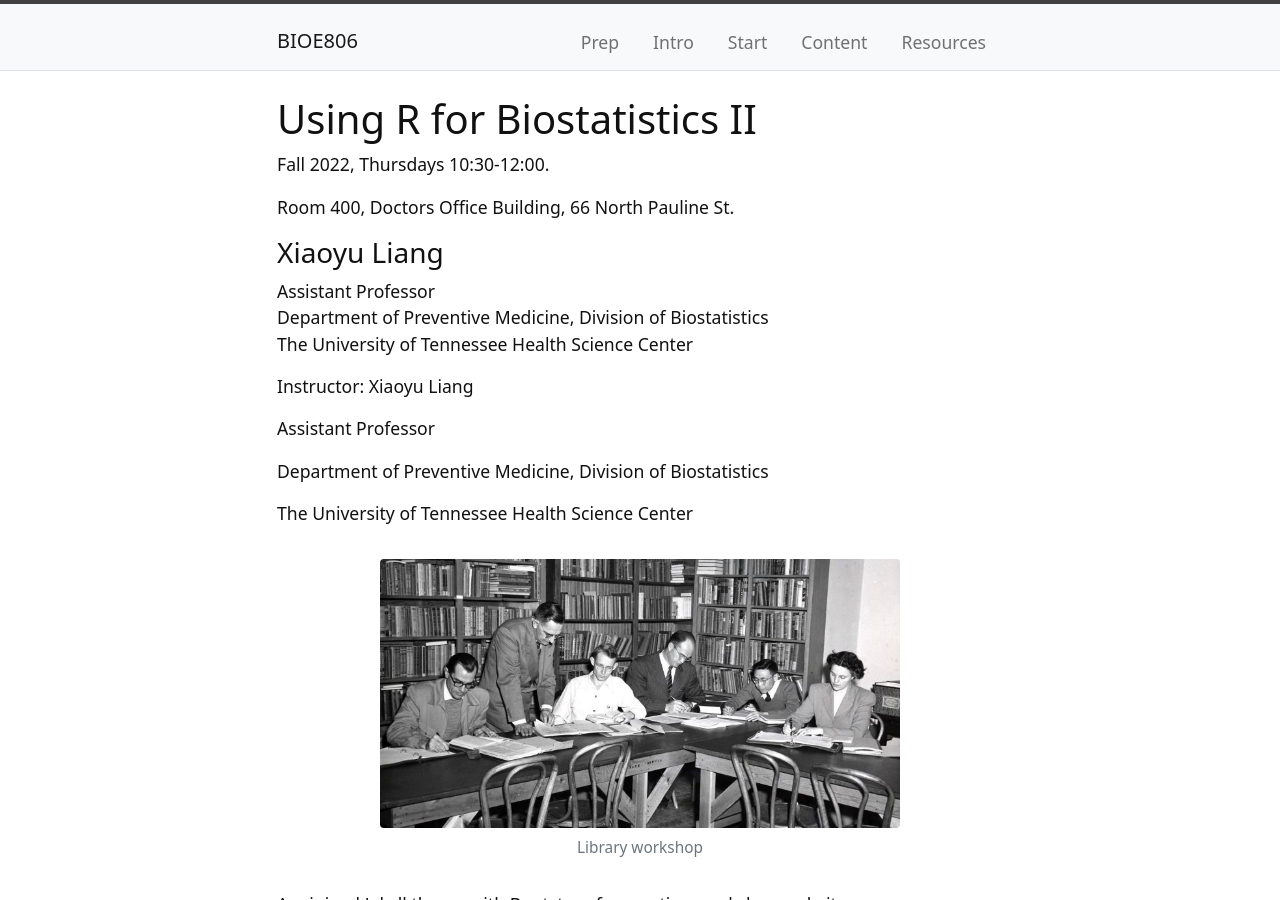
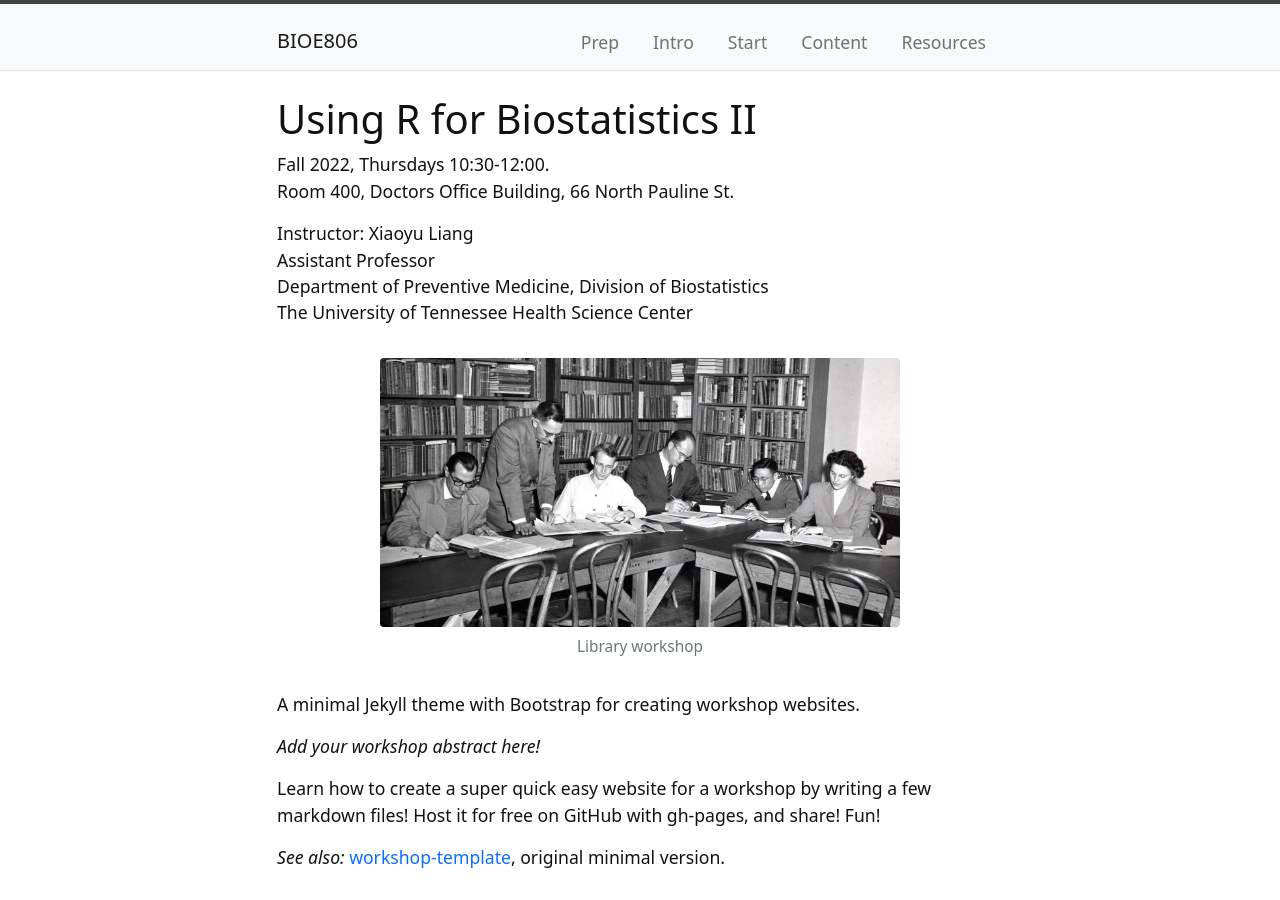
Before and after one commit to XiaoyuLiang/BIOE806-Spring2022, a Jekyll site: the page built from index.md, in a window 1280 px wide and 900 px high. Built offline with Jekyll 4.4.1, drawn with Linux system fonts in a browser that asks for light colours.

Commit message:
Update index.md

```diff
--- a/index.md
+++ b/index.md
@@ -5,26 +5,21 @@ layout: default
 
 # Using R for Biostatistics II
 
-Fall 2022, Thursdays 10:30-12:00.
+<p>
+    Fall 2022, Thursdays 10:30-12:00.
+    <br>
+    Room 400, Doctors Office Building, 66 North Pauline St.
+</p>
 
-Room 400, Doctors Office Building, 66 North Pauline St.
-
-<h3>Xiaoyu Liang</h3>
 <p class="address">
+    Instructor: Xiaoyu Liang
+    <br>
     Assistant Professor
     <br>
     Department of Preventive Medicine, Division of Biostatistics
     <br>
     The University of Tennessee Health Science Center
 </p>
-
-Instructor: Xiaoyu Liang
-
-Assistant Professor
-
-Department of Preventive Medicine, Division of Biostatistics
-
-The University of Tennessee Health Science Center
 
 {% include figure.html img="uidaho-workshop.jpg" alt="intro image here" caption="Library workshop" width="75%" %}
 
```
